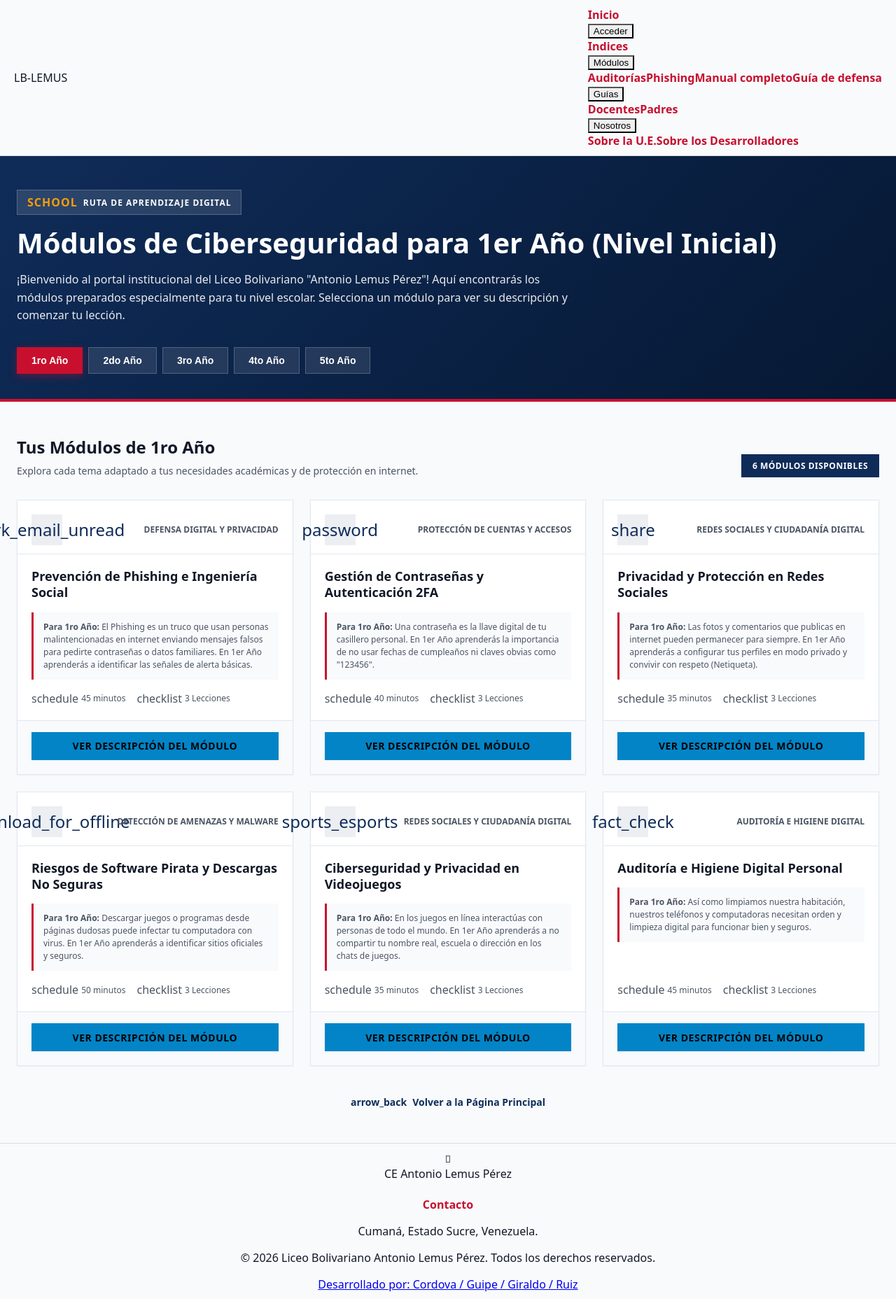
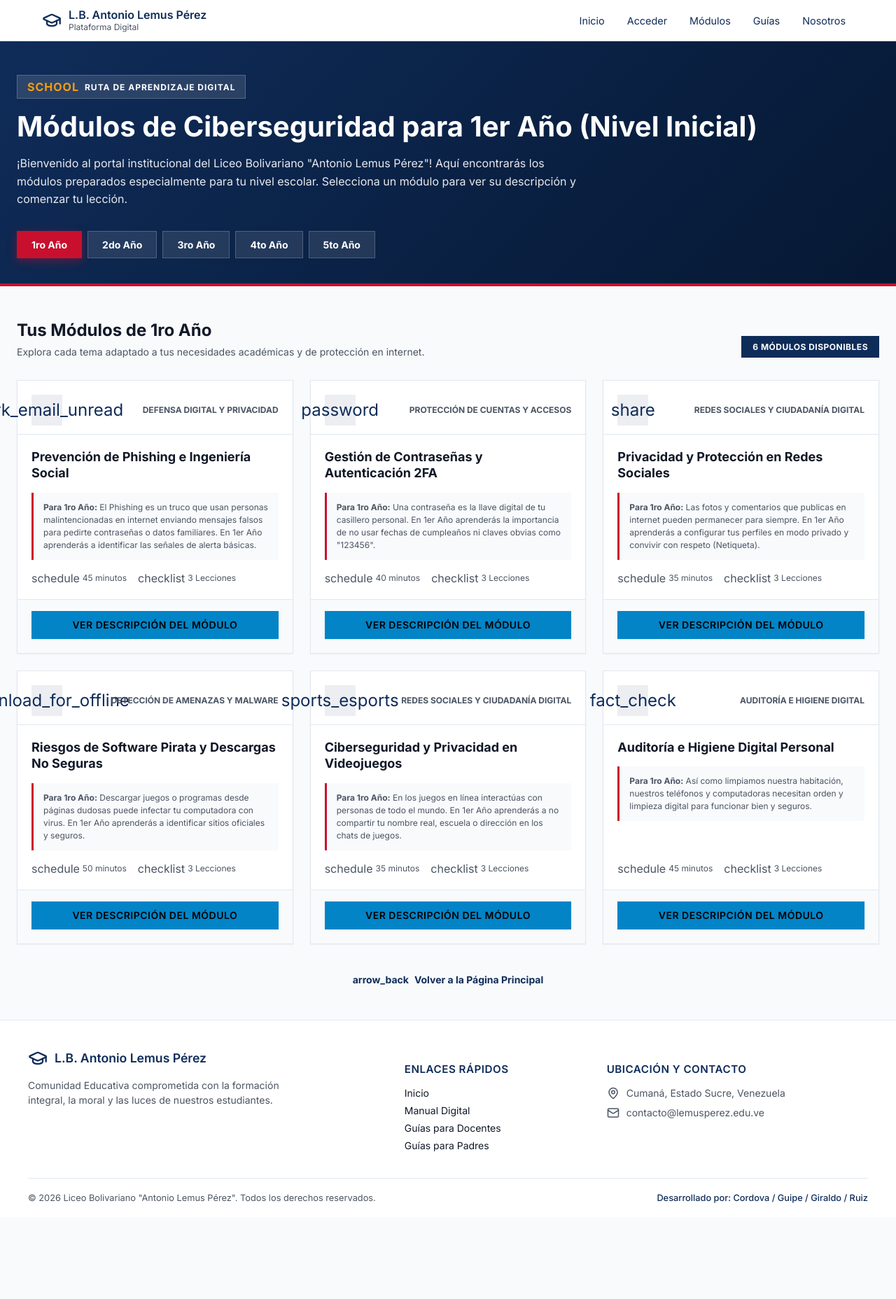
Before and after one commit to eddcr777-sys/proyect-universidad, a React (Vite) app: page /dashboard/1 in a window 1280 px wide. Shown: the whole page at 70% size. After the commit the page ends 1739 px from the top, so only its background shows below. Built offline with nearby package versions, Linux system fonts and the light colour scheme.

Commit message:
refactor: modernize layout components, integrate Lucide icons, and update typography with Inter font

```diff
--- a/index.html
+++ b/index.html
@@ -7,6 +7,10 @@
     <title>L.B. Antonio Lemus Pérez</title>
     <meta name="slogan" content="Educando con valores, construyendo futuro.">
 
+    <!-- Fuente Institucional: Inter -->
+    <link rel="preconnect" href="https://fonts.googleapis.com">
+    <link rel="preconnect" href="https://fonts.gstatic.com" crossorigin>
+    <link href="https://fonts.googleapis.com/css2?family=Inter:wght@400;500;600;700&display=swap" rel="stylesheet">
   </head>
   <body>
     <div id="root"></div>
--- a/package.json
+++ b/package.json
@@ -10,6 +10,7 @@
     "preview": "vite preview"
   },
   "dependencies": {
+    "lucide-react": "^1.28.0",
     "react": "^19.2.8",
     "react-dom": "^19.2.8",
     "react-router-dom": "^7.18.2"
--- a/src/components/comunes/Botones/Boton.css
+++ b/src/components/comunes/Botones/Boton.css
@@ -12,7 +12,6 @@
   gap: 8px;
   border-radius: 0px !important; /* Estricto: Sin bordes redondeados */
   border: 1px solid transparent;
-  font-family: var(--fuente-principal);
   font-weight: 600;
   cursor: pointer;
   user-select: none;
@@ -100,7 +99,6 @@
   background-color: var(--color-ciber-primario);
   color: #000000;
   border-color: var(--color-ciber-primario);
-  font-family: var(--fuente-principal);
   letter-spacing: 0.5px;
   text-transform: uppercase;
 }
--- a/src/components/comunes/Cabecera.css
+++ b/src/components/comunes/Cabecera.css
@@ -1,43 +1,88 @@
+/* ==========================================
+   CABECERA INSTITUCIONAL (MINIMALISTA)
+   ========================================== */
+
 .cabecera {
-    background-color: var(--color-fondo);
-    padding: 10px 20px;
-    border-bottom: 1px solid #ddd;
+    background-color: var(--color-inst-blanco);
+    border-bottom: 1px solid var(--color-inst-borde);
+    position: sticky;
+    top: 0;
+    z-index: 1000;
+    width: 100%;
+}
+
+.cabecera-contenedor {
+    max-width: 1200px;
+    margin: 0 auto;
+    padding: 12px 20px;
     display: flex;
     justify-content: space-between;
     align-items: center;
 }
 
-.logo-cabecera img {
-    height: 50px;
+/* Marca / Logo */
+.cabecera-logo {
+    display: flex;
+    align-items: center;
+    gap: 10px;
+    text-decoration: none;
+    color: var(--color-inst-azul);
 }
 
+.cabecera-logo-icono {
+    color: var(--color-inst-azul);
+    flex-shrink: 0;
+}
+
+.cabecera-logo-texto {
+    display: flex;
+    flex-direction: column;
+}
+
+.cabecera-titulo {
+    font-size: 1rem;
+    font-weight: 600;
+    color: var(--color-inst-azul);
+    line-height: 1.2;
+}
+
+.cabecera-subtitulo {
+    font-size: 0.75rem;
+    color: var(--color-inst-texto-secundario);
+    font-weight: 400;
+}
+
+/* Envoltorio Navegación Escritorio */
 .nav-wrapper {
     display: flex;
-    gap: 20px;
+    align-items: center;
 }
 
-.nav-wrapper a {
-    text-decoration: none;
-    color: var(--color-primario);
-    font-weight: bold;
-
-}
-
+/* Botón Hamburguesa Móvil */
 .menu-hamburguesa {
     display: none;
     background: none;
     border: none;
-    font-size: 1.5rem;
     cursor: pointer;
+    color: var(--color-inst-azul);
+    padding: 6px;
+    border-radius: 4px;
+    transition: background-color 0.15s ease;
 }
 
-/* Estilos responsivos para móviles */
+.menu-hamburguesa:hover {
+    background-color: var(--color-inst-fondo);
+}
+
+/* Responsividad para pantallas móviles */
 @media (max-width: 768px) {
     .nav-wrapper {
         display: none;
     }
 
     .menu-hamburguesa {
-        display: block;
+        display: flex;
+        align-items: center;
+        justify-content: center;
     }
 }
--- a/src/components/comunes/Cabecera.tsx
+++ b/src/components/comunes/Cabecera.tsx
@@ -1,4 +1,6 @@
 import React from 'react';
+import { Link } from 'react-router-dom';
+import { Menu, X, GraduationCap } from 'lucide-react';
 import { useMenuMovil } from '../../hooks/useMenuMovil';
 import NavegacionEscritorio from './Navegacion/NavegacionEscritorio';
 import DrawerMovil from './Navegacion/DrawerMovil';
@@ -8,22 +10,36 @@ const Cabecera: React.FC = () => {
   const { abierto, toggle } = useMenuMovil();
 
   return (
-    <header className="cabecera">
-      <div className="logo">LB-LEMUS</div>
+    <header className="cabecera" aria-label="Encabezado principal">
+      <div className="cabecera-contenedor">
 
-      <button
-        className="menu-hamburguesa"
-        onClick={toggle}
-        aria-label="Abrir menú de navegación"
-        aria-expanded={abierto}
-      >
-        ☰
-      </button>
+        {/* Identidad / Logo */}
+        <Link to="/" className="cabecera-logo" aria-label="Ir al inicio">
+          <GraduationCap size={28} className="cabecera-logo-icono" />
+          <div className="cabecera-logo-texto">
+            <span className="cabecera-titulo">L.B. Antonio Lemus Pérez</span>
+            <span className="cabecera-subtitulo">Plataforma Digital</span>
+          </div>
+        </Link>
 
-      <div className="nav-wrapper">
-        <NavegacionEscritorio />
+        {/* Navegación Escritorio */}
+        <div className="nav-wrapper">
+          <NavegacionEscritorio />
+        </div>
+
+        {/* Botón Menú Móvil con Lucide React */}
+        <button
+          className="menu-hamburguesa"
+          onClick={toggle}
+          aria-label={abierto ? "Cerrar menú de navegación" : "Abrir menú de navegación"}
+          aria-expanded={abierto}
+        >
+          {abierto ? <X size={24} /> : <Menu size={24} />}
+        </button>
+
       </div>
 
+      {/* Menú Desplegable Móvil */}
       <DrawerMovil abierto={abierto} cerrar={toggle} />
     </header>
   );
--- a/src/components/comunes/Navegacion/NavegacionEscritorio.css
+++ b/src/components/comunes/Navegacion/NavegacionEscritorio.css
@@ -0,0 +1,102 @@
+/* ==========================================
+   NAVEGACIÓN ESCRITORIO - CORRECCIÓN DE COLORES EN DESPLEGABLE
+   ========================================== */
+
+.nav-desktop {
+    display: flex;
+    gap: 8px;
+    margin-left: auto;
+    align-items: center;
+}
+
+/* Enlaces principales */
+.nav-desktop a.nav-link,
+.nav-desktop a.nav-link:visited {
+    text-decoration: none;
+    color: var(--color-inst-azul);
+    font-size: 0.9rem;
+    font-weight: 400;
+    padding: 8px 12px;
+    border-radius: 4px;
+    transition: color 0.15s ease, background-color 0.15s ease;
+}
+
+.nav-desktop a.nav-link:hover {
+    color: var(--color-inst-azul-hover);
+    background-color: var(--color-inst-fondo);
+}
+
+/* Contenedor del Dropdown */
+.dropdown {
+    position: relative;
+    display: inline-block;
+}
+
+/* Botón disparador */
+.dropbtn {
+    background: none;
+    border: none;
+    cursor: pointer;
+    font-size: 0.9rem;
+    font-weight: 400;
+    padding: 8px 12px;
+    color: var(--color-inst-azul);
+    border-radius: 4px;
+    transition: color 0.15s ease, background-color 0.15s ease;
+}
+
+.dropdown:hover .dropbtn {
+    color: var(--color-inst-azul-hover);
+    background-color: var(--color-inst-fondo);
+}
+
+/* Menú Desplegable Minimalista */
+.dropdown-content {
+    display: none;
+    position: absolute;
+    right: 0;
+    top: 100%;
+    background-color: var(--color-inst-blanco);
+    min-width: 200px;
+    border: 1px solid var(--color-inst-borde);
+    border-radius: 4px;
+    z-index: 100;
+}
+
+/* Forzar estado normal/visitado a TEXTO OSCURO/AZUL (evita rojo heredado) */
+.dropdown-content a,
+.dropdown-content a:link,
+.dropdown-content a:visited {
+    color: var(--color-inst-texto) !important; /* Fuerza color oscuro/neutro sin rojo */
+    padding: 10px 14px;
+    text-decoration: none;
+    display: block;
+    font-size: 0.875rem;
+    font-weight: 400;
+    white-space: nowrap;
+    border-bottom: 1px solid var(--color-inst-borde);
+    transition: background-color 0.15s ease, color 0.15s ease;
+}
+
+.dropdown-content a:last-child {
+    border-bottom: none;
+}
+
+/* Hover: Fondo azul e icono/texto en blanco (o fondo suave con texto azul) */
+.dropdown-content a:hover,
+.dropdown-content a:focus {
+    background-color: var(--color-inst-azul) !important;
+    color: var(--color-inst-blanco) !important;
+}
+
+/* Mostrar desplegable */
+.dropdown:hover .dropdown-content {
+    display: block;
+}
+
+/* Ocultar en móvil */
+@media (max-width: 768px) {
+    .nav-desktop {
+        display: none;
+    }
+}
--- a/src/components/comunes/PiePagina.css
+++ b/src/components/comunes/PiePagina.css
@@ -1,12 +1,149 @@
+/* ==========================================
+   PIE DE PÁGINA INSTITUCIONAL (MINIMALISTA)
+   ========================================== */
+
 .pie-pagina {
-    background-color: var(--color-fondo);
-    padding: 10px 20px;
-    border-top: 1px solid #ddd;
-    text-align: center;
-    font-family: var(--fuente-principal);
+    background-color: var(--color-inst-blanco);
+    border-top: 1px solid var(--color-inst-borde);
+    color: var(--color-inst-texto);
+    padding: 40px 20px 20px 20px;
+    font-size: 0.875rem;
+    margin-top: auto;
 }
 
-.pie-pagina h4 {
-    color: var(--color-primario);
+.pie-contenedor {
+    max-width: 1200px;
+    margin: 0 auto;
+}
+
+/* Cuadrícula principal */
+.pie-cuadricula {
+    display: grid;
+    grid-template-columns: 2fr 1fr 1.5fr;
+    gap: 40px;
+    padding-bottom: 30px;
+    border-bottom: 1px solid var(--color-inst-borde);
+}
+
+/* Columna de Marca */
+.pie-marca {
+    display: flex;
+    align-items: center;
+    gap: 10px;
+    margin-bottom: 12px;
+}
+
+.pie-logo-icono {
+    color: var(--color-inst-azul);
+    font-size: 1.8rem !important;
+}
+
+.pie-titulo {
+    color: var(--color-inst-azul);
+    font-weight: 600;
+    font-size: 1.1rem;
+}
+
+.pie-descripcion {
+    color: var(--color-inst-texto-secundario);
+    line-height: 1.5;
+    font-weight: 400;
+    max-width: 380px;
+}
+
+/* Encabezados de Sección */
+.pie-encabezado {
+    color: var(--color-inst-azul);
+    font-size: 0.95rem;
+    font-weight: 600;
+    margin-bottom: 16px;
+    text-transform: uppercase;
+    letter-spacing: 0.5px;
+}
+
+/* Listas de Enlaces */
+.pie-lista {
+    list-style: none;
+    padding: 0;
+    margin: 0;
+}
+
+.pie-lista li {
+    margin-bottom: 8px;
+}
+
+.pie-lista a,
+.pie-lista a:visited {
+    color: var(--color-inst-texto) !important;
+    text-decoration: none;
+    transition: color 0.15s ease;
+    font-weight: 400;
+}
+
+.pie-lista a:hover {
+    color: var(--color-inst-azul) !important;
+    text-decoration: underline;
+}
+
+/* Lista de Contacto */
+.pie-lista-contacto {
+    list-style: none;
+    padding: 0;
+    margin: 0;
+}
+
+.pie-lista-contacto li {
+    display: flex;
+    align-items: center;
+    gap: 10px;
+    color: var(--color-inst-texto-secundario);
     margin-bottom: 10px;
 }
+
+.pie-lista-contacto .material-symbols-outlined {
+    font-size: 1.2rem;
+    color: var(--color-inst-azul);
+}
+
+/* Barra Inferior (Derechos y Créditos) */
+.pie-inferior {
+    display: flex;
+    justify-content: space-between;
+    align-items: center;
+    padding-top: 20px;
+    flex-wrap: wrap;
+    gap: 15px;
+}
+
+.pie-derechos {
+    color: var(--color-inst-texto-secundario);
+    font-size: 0.8rem;
+    margin: 0;
+}
+
+.pie-creditos,
+.pie-creditos:visited {
+    color: var(--color-inst-azul) !important;
+    text-decoration: none;
+    font-size: 0.8rem;
+    font-weight: 500;
+    transition: color 0.15s ease;
+}
+
+.pie-creditos:hover {
+    color: var(--color-inst-azul-hover) !important;
+    text-decoration: underline;
+}
+
+/* Adaptación Móvil */
+@media (max-width: 768px) {
+    .pie-cuadricula {
+        grid-template-columns: 1fr;
+        gap: 30px;
+    }
+
+    .pie-inferior {
+        flex-direction: column;
+        text-align: center;
+    }
+}
--- a/src/components/comunes/PiePagina.tsx
+++ b/src/components/comunes/PiePagina.tsx
@@ -1,39 +1,66 @@
 import React from 'react';
+import { Link } from 'react-router-dom';
+import { GraduationCap, MapPin, Mail } from 'lucide-react';
 import './PiePagina.css';
 
 /**
- * Componente de Pie de Página (Footer) reutilizable.
+ * Componente de Pie de Página (Footer) institucional.
  */
-const PiePagina: React.FC = () => {/* ==========================================================================
-   VARIABLES GLOBALES Y TEMAS
-   ========================================================================== */
+const PiePagina: React.FC = () => {
     const anioActual = new Date().getFullYear();
 
     return (
-        <footer className="pie-pagina">
-            <div className="contenedor">
-                <div className="cuadricula-pie">
-                    <div className="columna-principal-pie">
-                        <div className="marca-pie">
-                            <div className="logo-pie">
-                                <span className="material-symbols-outlined" style={{ fontSize: '0.875rem' }}>&#xe80c;</span>
-                            </div>
-                            <span className="titulo-pie">CE Antonio Lemus Pérez</span>
+        <footer className="pie-pagina" aria-label="Pie de página institucional">
+            <div className="pie-contenedor">
+                <div className="pie-cuadricula">
+
+                    {/* Columna 1: Identidad Institucional */}
+                    <div className="pie-columna pie-columna-marca">
+                        <div className="pie-marca">
+                            <GraduationCap className="pie-logo-icono" size={28} />
+                            <span className="pie-titulo">L.B. Antonio Lemus Pérez</span>
                         </div>
+                        <p className="pie-descripcion">
+                            Comunidad Educativa comprometida con la formación integral, la moral y las luces de nuestros estudiantes.
+                        </p>
                     </div>
-                    <div>
-                        <h4 className="encabezado-pie">Contacto</h4>
-                        <p className="texto-pie">Cumaná, Estado Sucre, Venezuela.</p>
+
+                    {/* Columna 2: Navegación Rápida */}
+                    <div className="pie-columna">
+                        <h4 className="pie-encabezado">Enlaces Rápidos</h4>
+                        <ul className="pie-lista">
+                            <li><Link to="/">Inicio</Link></li>
+                            <li><Link to="/modulos/manual-completo">Manual Digital</Link></li>
+                            <li><Link to="/guias/docentes">Guías para Docentes</Link></li>
+                            <li><Link to="/guias/padres">Guías para Padres</Link></li>
+                        </ul>
                     </div>
+
+                    {/* Columna 3: Ubicación y Contacto */}
+                    <div className="pie-columna">
+                        <h4 className="pie-encabezado">Ubicación y Contacto</h4>
+                        <ul className="pie-lista-contacto">
+                            <li>
+                                <MapPin size={18} className="icono-contacto" />
+                                <span>Cumaná, Estado Sucre, Venezuela</span>
+                            </li>
+                            <li>
+                                <Mail size={18} className="icono-contacto" />
+                                <span>contacto@lemusperez.edu.ve</span>
+                            </li>
+                        </ul>
+                    </div>
+
                 </div>
 
-                <div className="inferior-pie">
-                    <p className="derechos-pie">
-                        © {anioActual} Liceo Bolivariano Antonio Lemus Pérez. Todos los derechos reservados.
+                {/* Sub-footer / Derechos y Créditos */}
+                <div className="pie-inferior">
+                    <p className="pie-derechos">
+                        © {anioActual} Liceo Bolivariano "Antonio Lemus Pérez". Todos los derechos reservados.
                     </p>
-                    <a href="/nosotros" className="creditos-pie">
+                    <Link to="/nosotros/sobre-devs" className="pie-creditos">
                         Desarrollado por: Cordova / Guipe / Giraldo / Ruiz
-                    </a>
+                    </Link>
                 </div>
             </div>
         </footer>
--- a/src/index.css
+++ b/src/index.css
@@ -76,8 +76,8 @@
   /* --------------------------------------------------------------------------
    * 5. TIPOGRAFÍA Y DIMENSIONES
    * -------------------------------------------------------------------------- */
-  --fuente-principal: system-ui, -apple-system, BlinkMacSystemFont, 'Segoe UI', Roboto, Oxygen, Ubuntu, Cantarell, 'Open Sans', 'Helvetica Neue', sans-serif;
-  --fuente-codigo: 'Courier New', Courier, monospace;
+  --fuente-principal: 'Inter', system-ui, -apple-system, sans-serif;
+  --fuente-codigo: 'JetBrains Mono', 'Fira Code', monospace;
 
   --tamano-texto-xs: 0.75rem;    /* 12px */
   --tamano-texto-sm: 0.875rem;   /* 14px */
@@ -150,6 +150,7 @@
 *, *::before, *::after {
   box-sizing: border-box;
   border-radius: var(--radio-principal) !important; /* Fuerza 0px en toda la app */
+  font-family: inherit; /* Asegura herencia de fuente en todos los elementos */
 }
 
 body {
--- a/src/pages/Modulos/DescripcionModulo.tsx
+++ b/src/pages/Modulos/DescripcionModulo.tsx
@@ -1,6 +1,7 @@
 import React from 'react';
 import { useParams, useNavigate, Link } from 'react-router-dom';
-import { CATALAGO_MODULOS, DICCIONARIO_GRADOS, GradoEscolar } from '../../data/datosModulos';
+import { CATALAGO_MODULOS, DICCIONARIO_GRADOS } from '../../data/datosModulos';
+import type { GradoEscolar } from '../../data/datosModulos';
 import Boton from '../../components/comunes/Botones/Boton';
 import './DescripcionModulo.css';
 
--- a/src/pages/Modulos/PresentacionGrado.tsx
+++ b/src/pages/Modulos/PresentacionGrado.tsx
@@ -1,6 +1,7 @@
 import React from 'react';
 import { useParams, useNavigate, Link } from 'react-router-dom';
-import { CATALAGO_MODULOS, DICCIONARIO_GRADOS, GradoEscolar } from '../../data/datosModulos';
+import { CATALAGO_MODULOS, DICCIONARIO_GRADOS } from '../../data/datosModulos';
+import type { GradoEscolar } from '../../data/datosModulos';
 import Boton from '../../components/comunes/Botones/Boton';
 import './PresentacionGrado.css';
 
```
Also changed, not shown: 1 other file (tests, documents, lock files or other folders).
